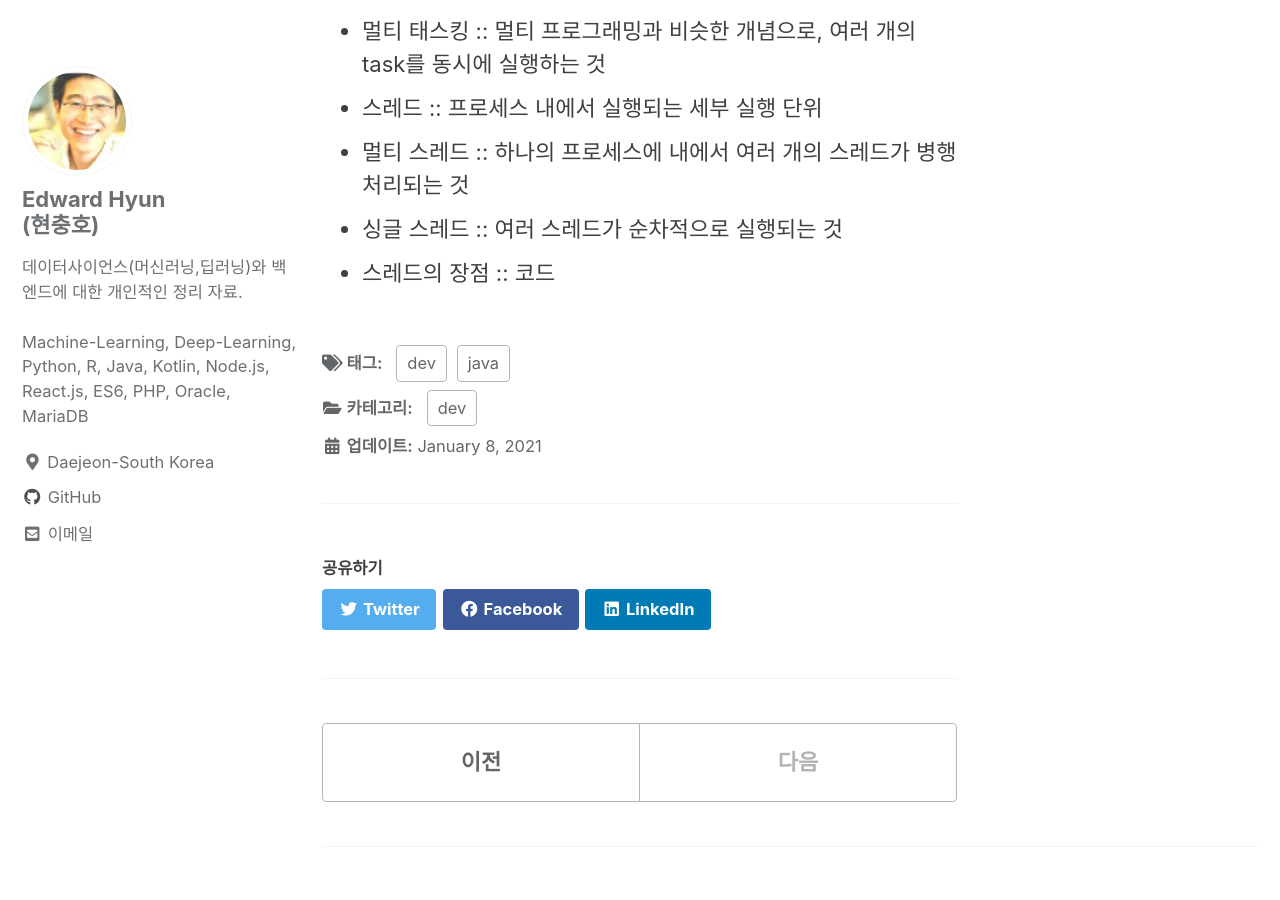
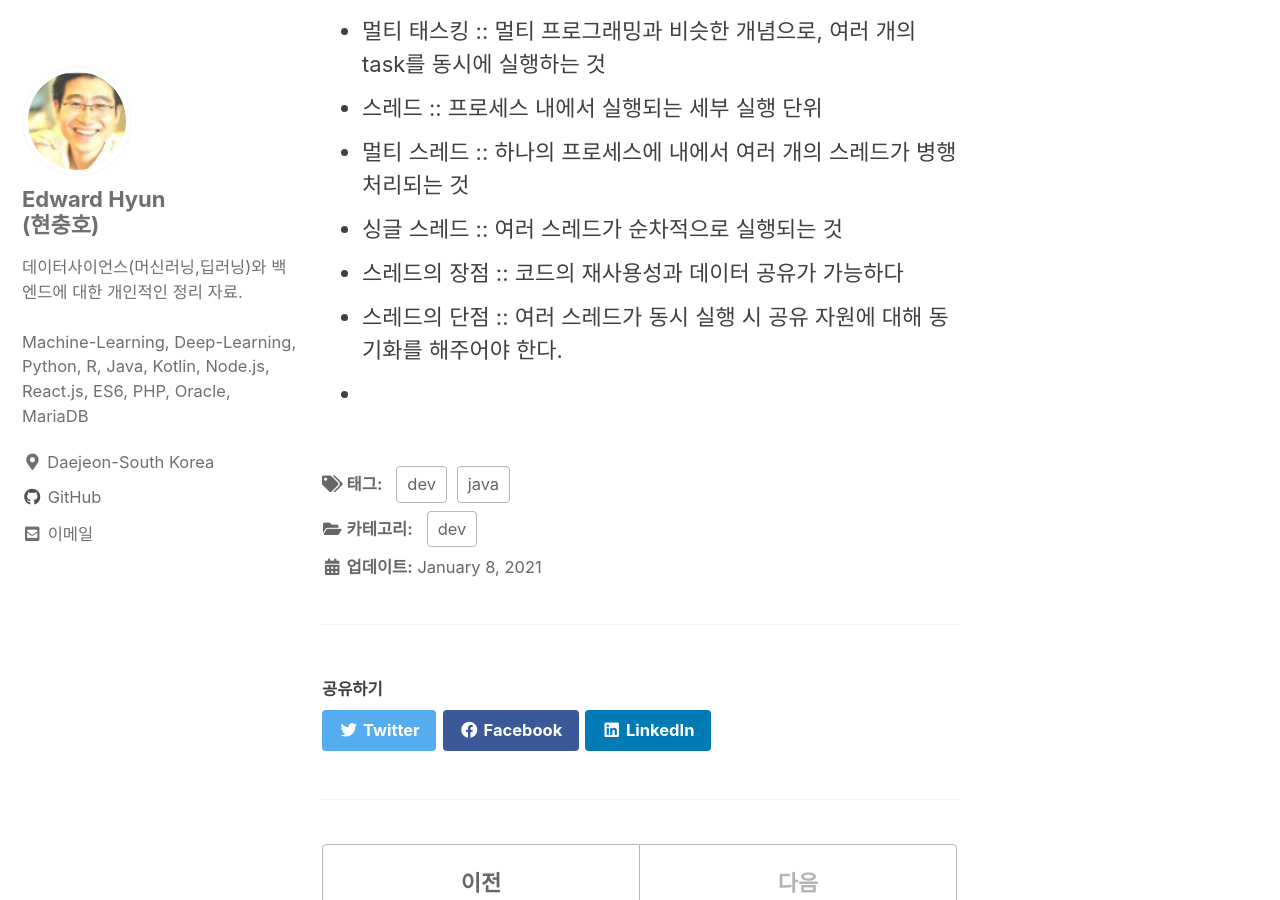
Before and after one commit to iamhch24/iamhch24.github.io, a Jekyll site: the page built from _posts/2021-01-08-[Study] 초보자를 위한 Java Programming.md, in a window 1280 px wide and 900 px high, scrolled down 614 px. Built offline with Jekyll 4.4.1, drawn with Linux system fonts in a browser that asks for light colours; cached includes are drawn as plain includes.

Commit message:
_posts/2021-01-08-[Study] 초보자를 위한 Java Programming.md updated from https://stackedit.io/

```diff
--- a/_posts/2021-01-08-[Study] 초보자를 위한 Java Programming.md
+++ b/_posts/2021-01-08-[Study] 초보자를 위한 Java Programming.md
@@ -20,8 +20,10 @@ toc: true
 * 스레드 :: 프로세스 내에서 실행되는 세부 실행 단위
 * 멀티 스레드 :: 하나의 프로세스에 내에서 여러 개의 스레드가 병행 처리되는 것
 * 싱글 스레드 :: 여러 스레드가 순차적으로 실행되는 것
-* 스레드의 장점 :: 코드
+* 스레드의 장점 :: 코드의 재사용성과 데이터 공유가 가능하다
+* 스레드의 단점 :: 여러 스레드가 동시 실행 시 공유 자원에 대해 동기화를 해주어야 한다.
+*
 
 <!--stackedit_data:
-eyJoaXN0b3J5IjpbLTQ0ODAzNTk3NSwtMTI2NDQ0NDc3M119
+eyJoaXN0b3J5IjpbMTk2NzI3ODc3OSwtMTI2NDQ0NDc3M119
 -->
```
